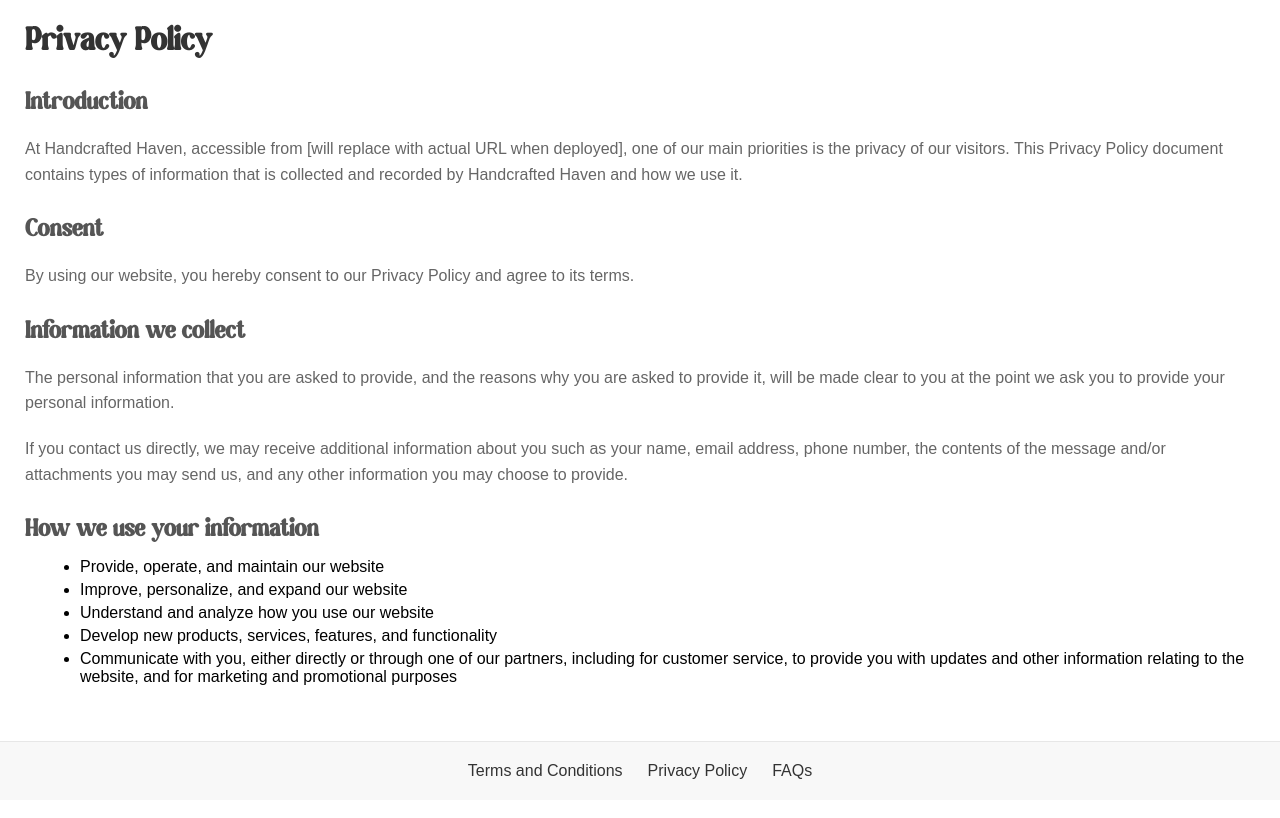
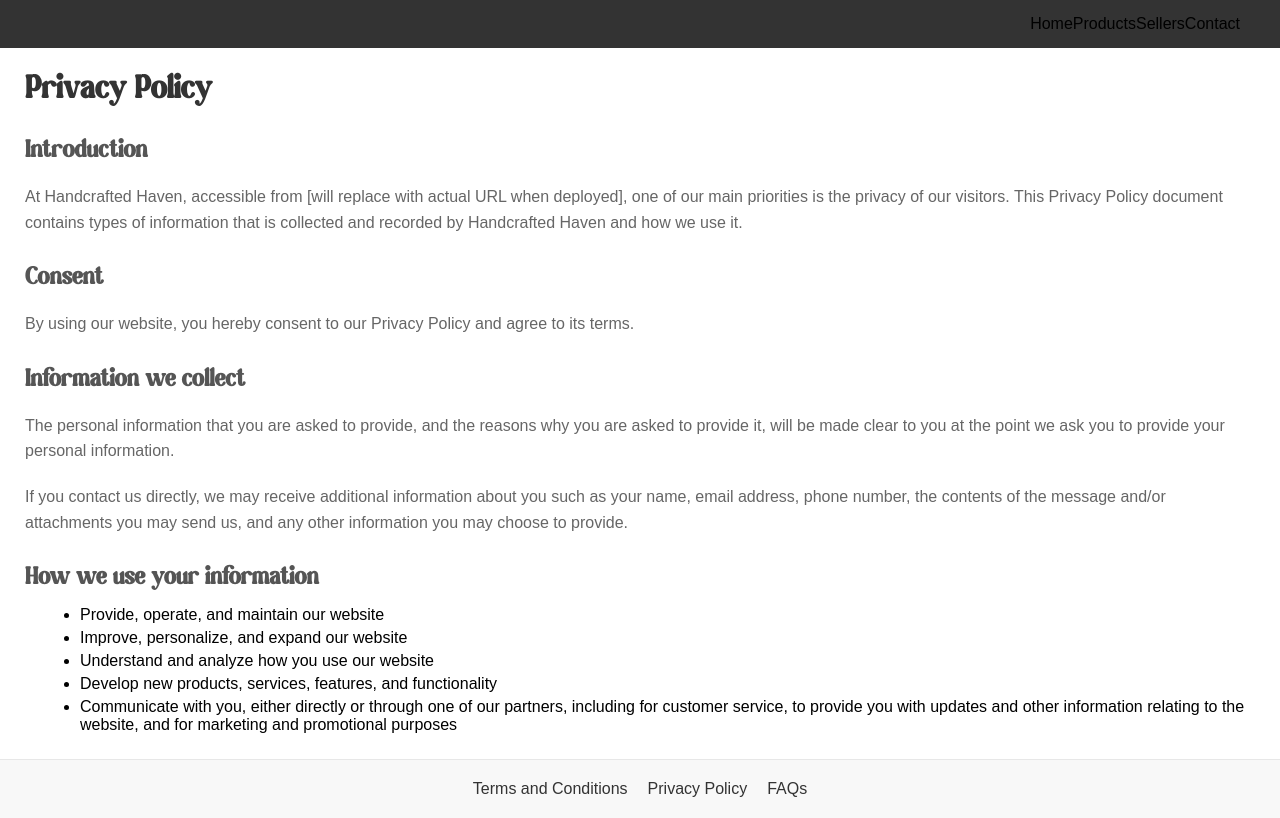
Before and after one commit to saraltr/Handcrafted-Haven, a Next.js app in the folder handcrafted/: page /footer/privacy in a window 1280 px wide. Built offline with nearby package versions, Linux system fonts and the light colour scheme; a web font is replaced by a local one.

Commit message:
Updated contact page and footer styles, add logo to navbar, and adjust card functionality

```diff
--- a/handcrafted/src/app/contact/page.tsx
+++ b/handcrafted/src/app/contact/page.tsx
@@ -5,5 +5,5 @@
 };
 
 export default function Page() {
-    return <h1>Hello</h1>;
+    return <h1>This is the Contacts page</h1>;
 }
--- a/handcrafted/src/app/footer/footer.module.css
+++ b/handcrafted/src/app/footer/footer.module.css
@@ -59,3 +59,31 @@
   .listItem {
     margin-bottom: 5px;
   }
+
+
+
+  .navbarContainer {
+    background-color: #333;
+    padding: 15px 40px;
+    display: flex;
+    justify-content: flex-end;
+  }
+
+  .navbar-links {
+    display: flex;
+    gap: 200px;
+
+
+  }
+
+  .navbar-links a {
+    color: white;
+    text-decoration: none;
+    font-size: 18px;
+    font-weight: 500;
+  }
+
+  .navbar-links a:hover {
+    color: #ddd;
+    border-bottom: 2px solid #ddd;
+  }
--- a/handcrafted/src/app/layout.tsx
+++ b/handcrafted/src/app/layout.tsx
@@ -5,6 +5,8 @@
 import { UserProvider } from '@auth0/nextjs-auth0/client';
 import Copyright from './footer/Copyright'; {/*for the Copyright in the footer*/}
 import styles from './footer/footer.module.css'; {/*To style the footer*/}
+import Image from 'next/image'; {/*For the logo in the navbar*/}
+
 
 export const metadata: Metadata = {
   title: {
@@ -24,9 +26,26 @@
       <UserProvider>
         <body className={`${playpen.className}`}>
           <div className={styles.pageWrapper}>
+            {/* Navigation Bar - Adjusted to include a logo */}
+            <nav className={styles.navbarContainer}>
+              <div className={styles.logoContainer}>
+                {/*<Link href="/">
+
+                  { <Image src="" alt="Logo" width={100} height={50} /> }
+  </Link>  */}
+              </div>
+              <div className={styles.navbarLinks}>
+                <Link href="/">Home</Link>
+                <Link href="/products">Products</Link>
+                <Link href="/sellers">Sellers</Link>
+                <Link href="/contact">Contact</Link>
+              </div>
+            </nav>
+            {/* Page Content */}
             {children}
+            {/* Footer */}
             <footer className={styles.footerContainer}>
-            <div className="footer-container">
+              <div className={styles.footerLinks}>
                 <Link href="/footer/terms">Terms and Conditions</Link>
                 <Link href="/footer/privacy">Privacy Policy</Link>
                 <Link href="/footer/faq">FAQs</Link>
--- a/handcrafted/src/app/products/page.tsx
+++ b/handcrafted/src/app/products/page.tsx
@@ -5,5 +5,5 @@
 };
 
 export default function Page() {
-    return <h1>Hello</h1>;
+    return <h1>This is the Products Page</h1>;
 }
```
Also changed, not shown: handcrafted/src/app/ui/cards.tsx (+10 -3 lines), 1 other file (tests, documents, lock files or other folders). Lines whose indentation alone changed are shown as unchanged.
